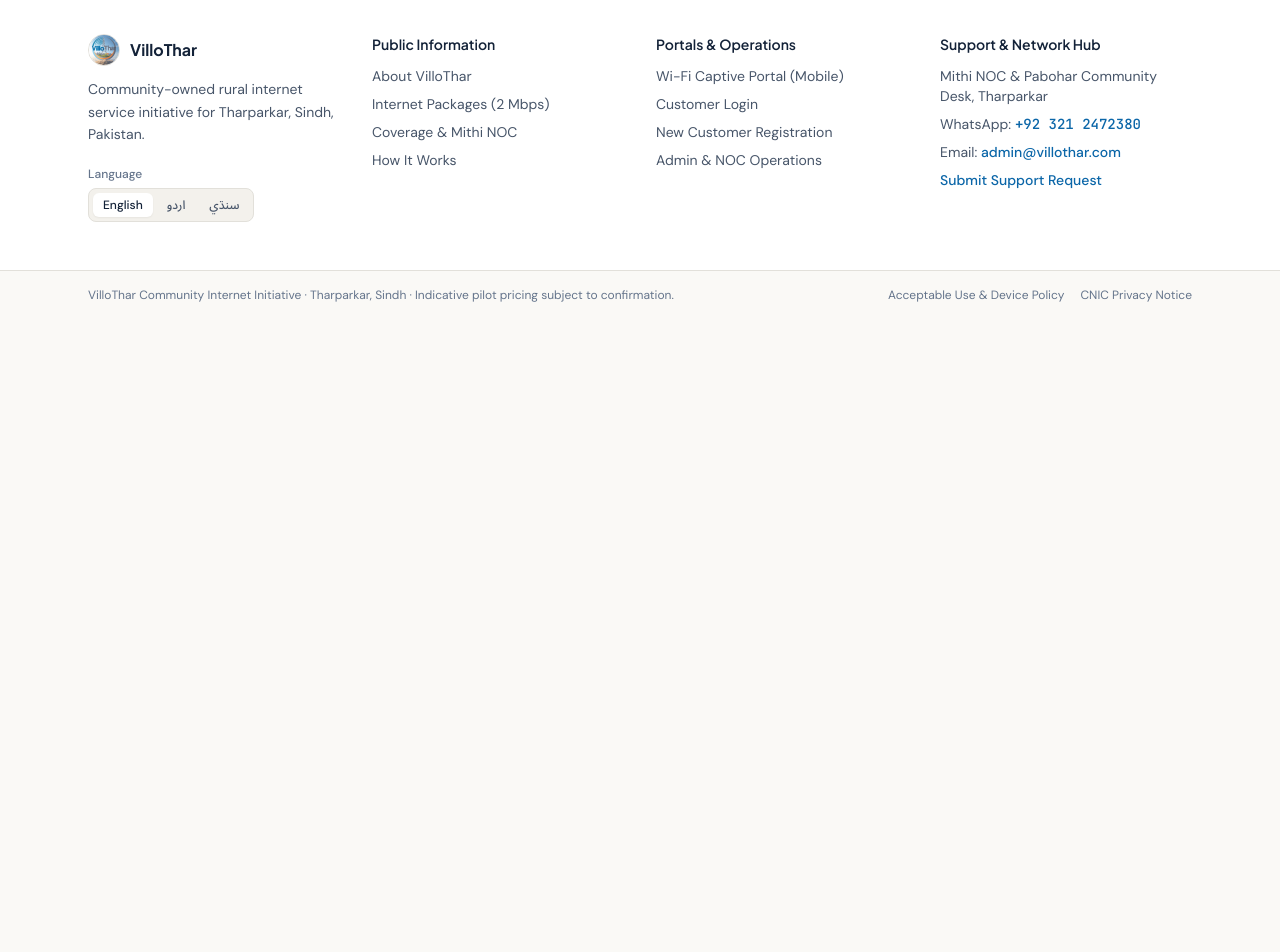
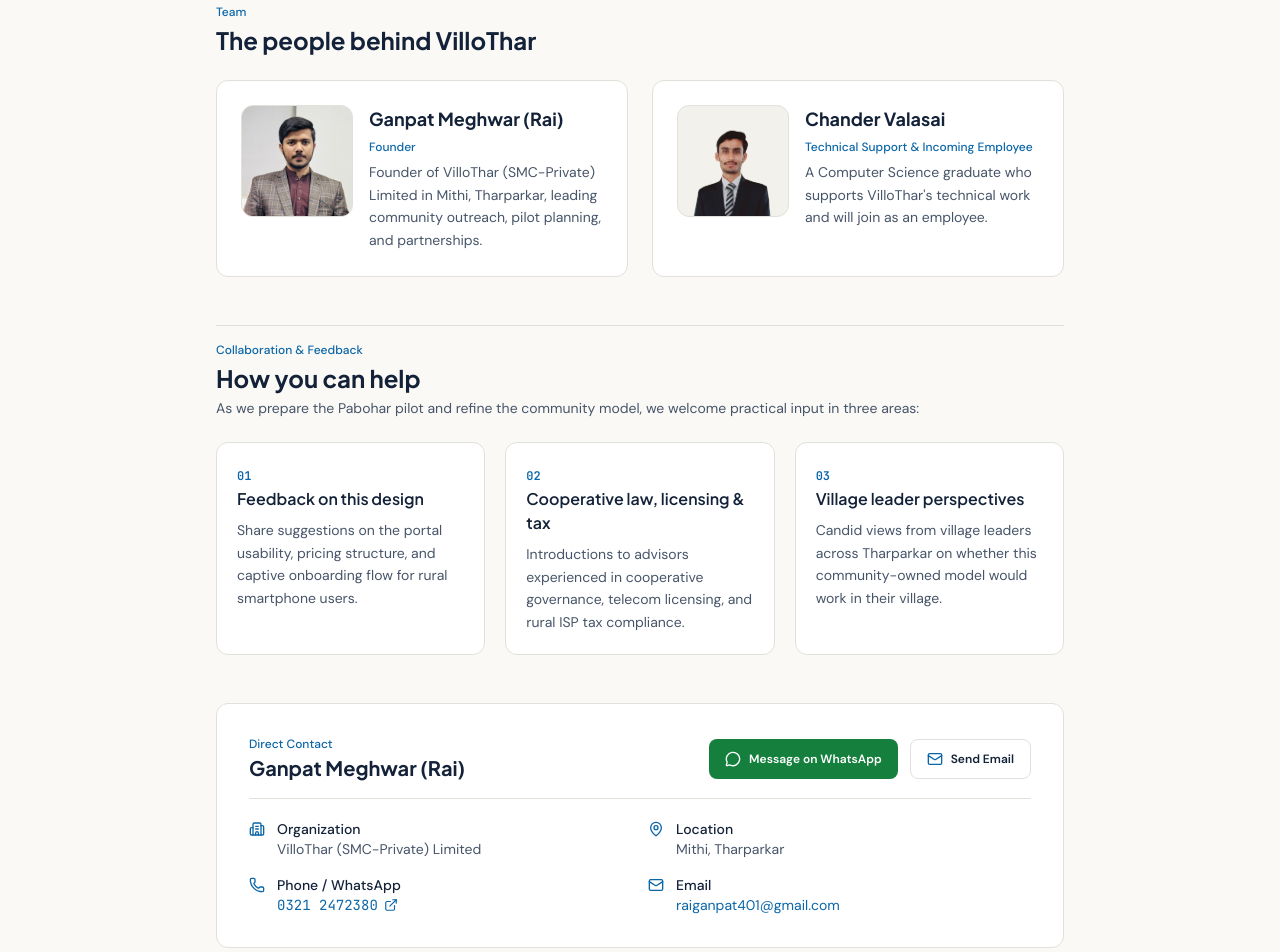
Before and after one commit to ChanderValasai/VilloThar, a React (Vite) app: page /about in a window 1280 px wide. Shown: the part 1480-2432 px from the top of the page. Before the commit the page ends 1799 px from the top, so only its background shows below. Built offline with nearby package versions, Linux system fonts and the light colour scheme; no server answers.

Commit message:
feat(about): update about page with dynamic contact info
Integrate dynamic contact information fetching from the API and include updated community profile imagery.

```diff
--- a/src/pages/AboutPage.tsx
+++ b/src/pages/AboutPage.tsx
@@ -1,10 +1,22 @@
+import { useEffect, useState } from 'react';
 import { Link } from 'react-router-dom';
+import { Building2, ExternalLink, Mail, MapPin, MessageCircle, Phone } from 'lucide-react';
 import { PublicLayout } from '../components/PublicLayout';
 import { SafeImage } from '../components/SafeImage';
+import { api } from '../services/api';
 
 export function AboutPage() {
+  const [contact, setContact] = useState<any>(null);
+
+  useEffect(() => {
+    api.public
+      .getOverview()
+      .then((d) => setContact(d.contact || null))
+      .catch(() => {});
+  }, []);
+
   return (
-    <PublicLayout>
+    <PublicLayout contact={contact}>
       <section className="py-12 lg:py-16 border-b border-[#E2E0DA] bg-[#FFFFFF]">
         <div className="max-w-4xl mx-auto px-4 sm:px-6 space-y-4">
           <p className="text-xs font-medium text-[#0B66A8]">About VilloThar</p>
@@ -18,7 +30,7 @@ export function AboutPage() {
       </section>
 
       <section className="py-12 lg:py-16">
-        <div className="max-w-4xl mx-auto px-4 sm:px-6 space-y-10">
+        <div className="max-w-4xl mx-auto px-4 sm:px-6 space-y-12">
           <div className="rounded-2xl overflow-hidden border border-[#E2E0DA] bg-[#F3F1EC] aspect-[16/9]">
             <SafeImage
               src="/src/assets/images/hero_thar_village_1794661496483.jpg"
@@ -57,16 +69,192 @@ export function AboutPage() {
             <div className="pt-2 flex flex-wrap gap-3">
               <Link
                 to="/coverage"
-                className="px-4 py-2 text-sm font-semibold text-white bg-[#0B66A8] hover:bg-[#085186] rounded-lg"
+                className="px-4 py-2 text-sm font-semibold text-white bg-[#0B66A8] hover:bg-[#085186] rounded-lg min-h-[40px] inline-flex items-center"
               >
                 View Coverage & NOC
               </Link>
               <Link
                 to="/packages"
-                className="px-4 py-2 text-sm font-semibold text-[#132238] border border-[#E2E0DA] rounded-lg hover:bg-[#F3F1EC]"
+                className="px-4 py-2 text-sm font-semibold text-[#132238] border border-[#E2E0DA] rounded-lg hover:bg-[#F3F1EC] min-h-[40px] inline-flex items-center"
               >
                 Explore Packages
               </Link>
+            </div>
+          </div>
+
+          {/* Team Section */}
+          <div className="pt-4 border-t border-[#E2E0DA] space-y-6">
+            <div>
+              <p className="text-xs font-medium text-[#0B66A8]">Team</p>
+              <h2 className="font-display text-2xl font-bold text-[#132238] mt-1">
+                The people behind VilloThar
+              </h2>
+            </div>
+
+            <div className="grid grid-cols-1 md:grid-cols-2 gap-6">
+              <div className="bg-[#FFFFFF] border border-[#E2E0DA] rounded-xl p-6 flex items-start gap-4">
+                <div className="w-24 h-24 sm:w-28 sm:h-28 rounded-xl overflow-hidden bg-[#F3F1EC] border border-[#E2E0DA] shrink-0">
+                  <SafeImage
+                    src="/assets/aistudio/ganpatProfile_a980c522.jpg"
+                    alt="Ganpat Meghwar (Rai), Founder of VilloThar"
+                    fallbackTitle="Ganpat Meghwar (Rai)"
+                    className="w-full h-full object-cover object-top"
+                  />
+                </div>
+                <div className="space-y-1.5">
+                  <h3 className="font-display text-lg font-bold text-[#132238]">
+                    Ganpat Meghwar (Rai)
+                  </h3>
+                  <p className="text-xs font-medium text-[#0B66A8]">Founder</p>
+                  <p className="text-sm text-[#475569] leading-relaxed">
+                    Founder of VilloThar (SMC-Private) Limited in Mithi, Tharparkar, leading community outreach, pilot planning, and partnerships.
+                  </p>
+                </div>
+              </div>
+
+              <div className="bg-[#FFFFFF] border border-[#E2E0DA] rounded-xl p-6 flex items-start gap-4">
+                <div className="w-24 h-24 sm:w-28 sm:h-28 rounded-xl overflow-hidden bg-[#F3F1EC] border border-[#E2E0DA] shrink-0">
+                  <SafeImage
+                    src="/assets/aistudio/Chander_6c4c767c.png"
+                    alt="Chander Valasai, Computer Science graduate supporting VilloThar technical work"
+                    fallbackTitle="Chander Valasai"
+                    className="w-full h-full object-cover object-top"
+                  />
+                </div>
+                <div className="space-y-1.5">
+                  <h3 className="font-display text-lg font-bold text-[#132238]">
+                    Chander Valasai
+                  </h3>
+                  <p className="text-xs font-medium text-[#0B66A8]">
+                    Technical Support & Incoming Employee
+                  </p>
+                  <p className="text-sm text-[#475569] leading-relaxed">
+                    A Computer Science graduate who supports VilloThar&apos;s technical work and will join as an employee.
+                  </p>
+                </div>
+              </div>
+            </div>
+          </div>
+
+          {/* How You Can Help Section */}
+          <div className="pt-4 border-t border-[#E2E0DA] space-y-6">
+            <div>
+              <p className="text-xs font-medium text-[#0B66A8]">Collaboration & Feedback</p>
+              <h2 className="font-display text-2xl font-bold text-[#132238] mt-1">
+                How you can help
+              </h2>
+              <p className="text-sm text-[#475569] mt-1">
+                As we prepare the Pabohar pilot and refine the community model, we welcome practical input in three areas:
+              </p>
+            </div>
+
+            <div className="grid grid-cols-1 md:grid-cols-3 gap-5">
+              <div className="bg-[#FFFFFF] border border-[#E2E0DA] rounded-xl p-5 space-y-2">
+                <span className="font-mono-data text-xs font-semibold text-[#0B66A8]">01</span>
+                <h3 className="font-display text-base font-semibold text-[#132238]">
+                  Feedback on this design
+                </h3>
+                <p className="text-sm text-[#475569] leading-relaxed">
+                  Share suggestions on the portal usability, pricing structure, and captive onboarding flow for rural smartphone users.
+                </p>
+              </div>
+
+              <div className="bg-[#FFFFFF] border border-[#E2E0DA] rounded-xl p-5 space-y-2">
+                <span className="font-mono-data text-xs font-semibold text-[#0B66A8]">02</span>
+                <h3 className="font-display text-base font-semibold text-[#132238]">
+                  Cooperative law, licensing & tax
+                </h3>
+                <p className="text-sm text-[#475569] leading-relaxed">
+                  Introductions to advisors experienced in cooperative governance, telecom licensing, and rural ISP tax compliance.
+                </p>
+              </div>
+
+              <div className="bg-[#FFFFFF] border border-[#E2E0DA] rounded-xl p-5 space-y-2">
+                <span className="font-mono-data text-xs font-semibold text-[#0B66A8]">03</span>
+                <h3 className="font-display text-base font-semibold text-[#132238]">
+                  Village leader perspectives
+                </h3>
+                <p className="text-sm text-[#475569] leading-relaxed">
+                  Candid views from village leaders across Tharparkar on whether this community-owned model would work in their village.
+                </p>
+              </div>
+            </div>
+          </div>
+
+          {/* Direct Founder & Company Contact */}
+          <div className="bg-[#FFFFFF] border border-[#E2E0DA] rounded-xl p-6 sm:p-8 space-y-5">
+            <div className="flex flex-col sm:flex-row sm:items-center justify-between gap-4 border-b border-[#E2E0DA] pb-4">
+              <div>
+                <p className="text-xs font-medium text-[#0B66A8]">Direct Contact</p>
+                <h2 className="font-display text-xl font-bold text-[#132238] mt-0.5">
+                  Ganpat Meghwar (Rai)
+                </h2>
+              </div>
+              <div className="flex flex-wrap gap-3">
+                <a
+                  href="https://wa.me/923212472380"
+                  target="_blank"
+                  rel="noopener noreferrer"
+                  className="inline-flex items-center gap-2 px-4 py-2 text-xs font-semibold text-white bg-[#15803D] hover:bg-[#166534] rounded-lg min-h-[40px]"
+                >
+                  <MessageCircle className="w-4 h-4" aria-hidden="true" />
+                  <span>Message on WhatsApp</span>
+                </a>
+                <a
+                  href="mailto:raiganpat401@gmail.com"
+                  className="inline-flex items-center gap-2 px-4 py-2 text-xs font-semibold text-[#132238] border border-[#E2E0DA] hover:bg-[#FAF9F6] rounded-lg min-h-[40px]"
+                >
+                  <Mail className="w-4 h-4 text-[#0B66A8]" aria-hidden="true" />
+                  <span>Send Email</span>
+                </a>
+              </div>
+            </div>
+
+            <div className="grid grid-cols-1 sm:grid-cols-2 gap-4 text-sm text-[#475569]">
+              <div className="flex items-start gap-3">
+                <Building2 className="w-4 h-4 text-[#0B66A8] mt-0.5 shrink-0" aria-hidden="true" />
+                <div>
+                  <p className="font-medium text-[#132238]">Organization</p>
+                  <p>VilloThar (SMC-Private) Limited</p>
+                </div>
+              </div>
+
+              <div className="flex items-start gap-3">
+                <MapPin className="w-4 h-4 text-[#0B66A8] mt-0.5 shrink-0" aria-hidden="true" />
+                <div>
+                  <p className="font-medium text-[#132238]">Location</p>
+                  <p>Mithi, Tharparkar</p>
+                </div>
+              </div>
+
+              <div className="flex items-start gap-3">
+                <Phone className="w-4 h-4 text-[#0B66A8] mt-0.5 shrink-0" aria-hidden="true" />
+                <div>
+                  <p className="font-medium text-[#132238]">Phone / WhatsApp</p>
+                  <a
+                    href="https://wa.me/923212472380"
+                    target="_blank"
+                    rel="noopener noreferrer"
+                    className="inline-flex items-center gap-1.5 font-mono-data text-[#0B66A8] hover:underline"
+                  >
+                    <span>0321 2472380</span>
+                    <ExternalLink className="w-3.5 h-3.5" aria-hidden="true" />
+                  </a>
+                </div>
+              </div>
+
+              <div className="flex items-start gap-3">
+                <Mail className="w-4 h-4 text-[#0B66A8] mt-0.5 shrink-0" aria-hidden="true" />
+                <div>
+                  <p className="font-medium text-[#132238]">Email</p>
+                  <a
+                    href="mailto:raiganpat401@gmail.com"
+                    className="text-[#0B66A8] hover:underline break-all"
+                  >
+                    raiganpat401@gmail.com
+                  </a>
+                </div>
+              </div>
             </div>
           </div>
         </div>
```
Also changed, not shown: public/assets/aistudio/Chander_6c4c767c.png (added), public/assets/aistudio/ganpatProfile_a980c522.jpg (added).
